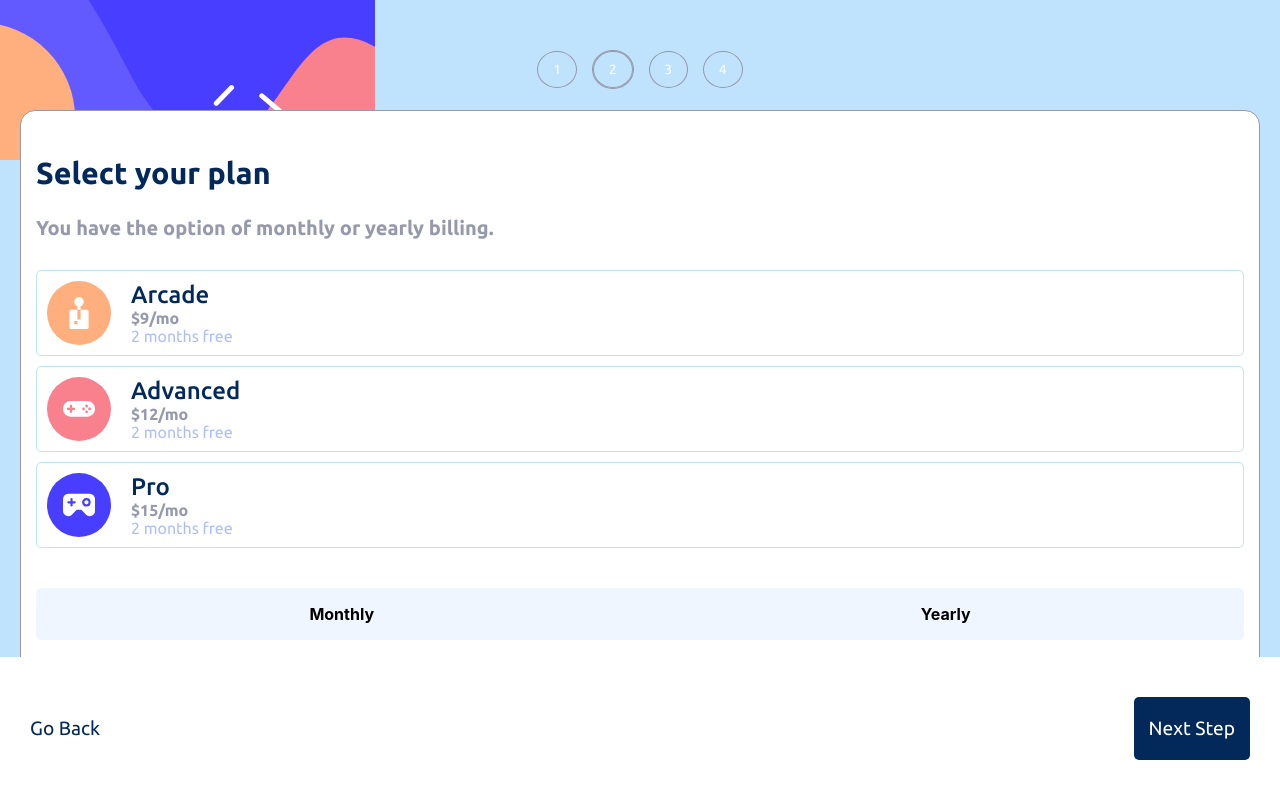
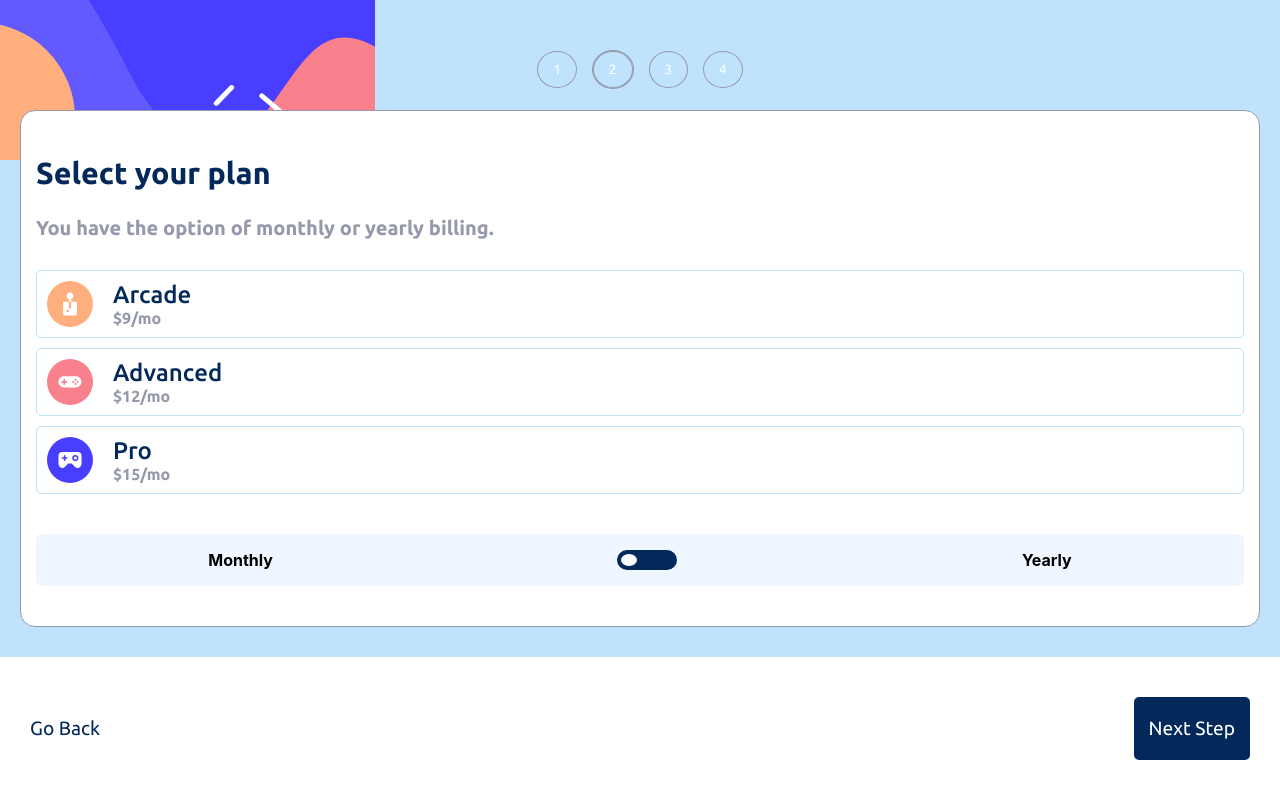
Before and after one commit to Haywayaheadshot/multi-step-form-main, a React (Create React App) app: page /secondPage in a window 1280 px wide. Built offline with nearby package versions, Linux system fonts and the light colour scheme.

Commit message:
Comment out yearly discounts

```diff
--- a/src/pages/SecondPage.js
+++ b/src/pages/SecondPage.js
@@ -1,7 +1,8 @@
 import React from 'react';
-// import { Switch } from '@mui/material';
 import { NavLink } from 'react-router-dom';
+import Switch from '../components/dep/Switch';
 import '../styles/second-page.css';
+// import '../styles/switch.css';
 import selectPlan1 from '../assets/images/icon-arcade.svg';
 import selectPlan2 from '../assets/images/icon-advanced.svg';
 import selectPlan3 from '../assets/images/icon-pro.svg';
@@ -20,7 +21,7 @@ export default function SecondPage() {
             <div className="plan-child-details">
               <h2 className="plan-child-details-h2 font">Arcade</h2>
               <h4 className="plan-child-details-h4 font">$9/mo</h4>
-              <h4 className="yearly-discount font">2 months free</h4>
+              {/* <h4 className="yearly-discount font">2 months free</h4> */}
             </div>
           </section>
           <section className="select-plan-child">
@@ -28,7 +29,7 @@ export default function SecondPage() {
             <div className="plan-child-details">
               <h2 className="plan-child-details-h2 font">Advanced</h2>
               <h4 className="plan-child-details-h4 font">$12/mo</h4>
-              <h4 className="yearly-discount font">2 months free</h4>
+              {/* <h4 className="yearly-discount font">2 months free</h4> */}
             </div>
           </section>
           <section className="select-plan-child">
@@ -36,12 +37,17 @@ export default function SecondPage() {
             <div className="plan-child-details">
               <h2 className="plan-child-details-h2 font">Pro</h2>
               <h4 className="plan-child-details-h4 font">$15/mo</h4>
-              <h4 className="yearly-discount font">2 months free</h4>
+              {/* <h4 className="yearly-discount font">2 months free</h4> */}
             </div>
           </section>
           <section className="select-plan-child">
             <h4>Monthly</h4>
-            {/* <Switch defaultChecked /> */}
+            <Switch />
+            {/* <label htmlFor="switch" className="switch-label">
+              <input onClick={() => setChecked()}
+              className="switch-input" id="switch" type="checkbox" />
+              <span className="switch-slider" />
+            </label> */}
             <h4>Yearly</h4>
           </section>
         </div>
```
